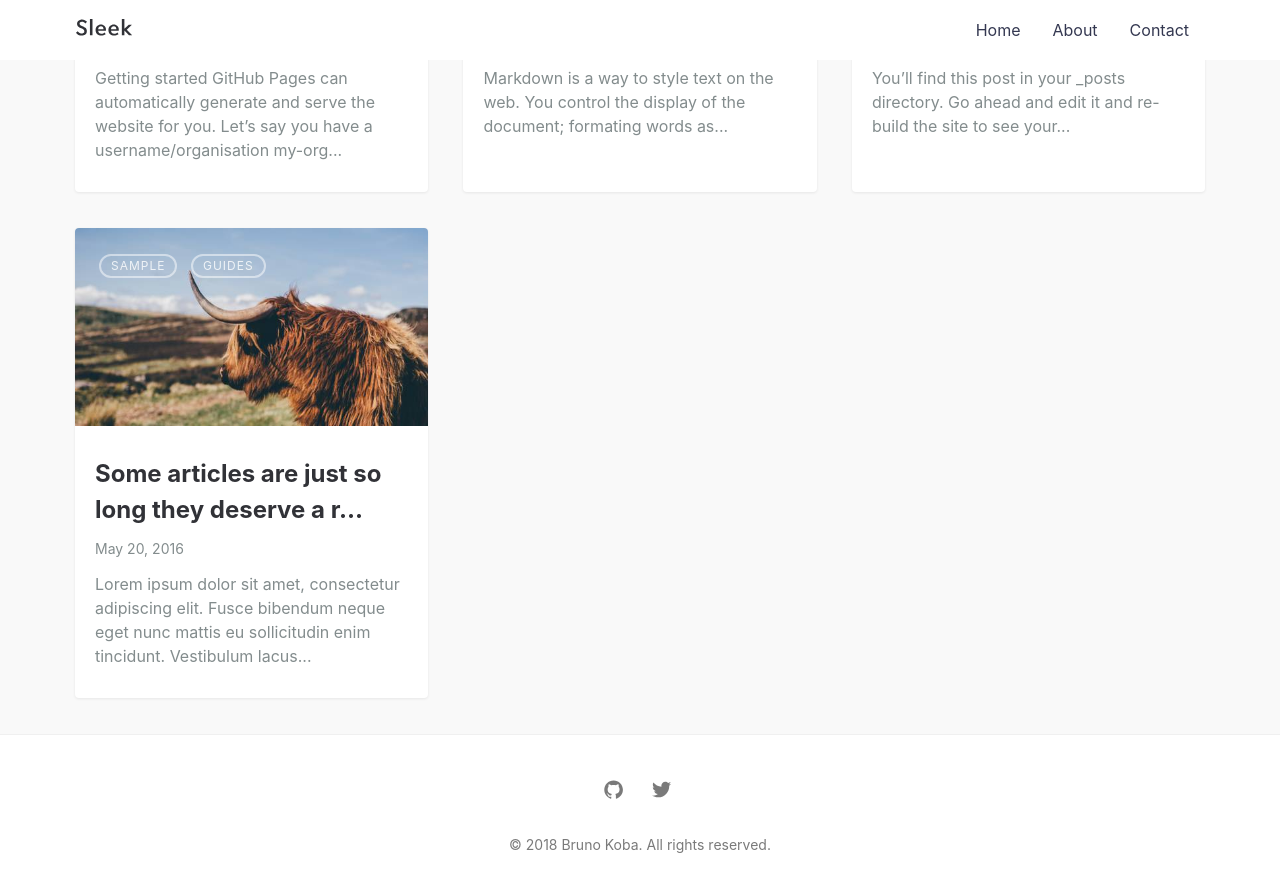
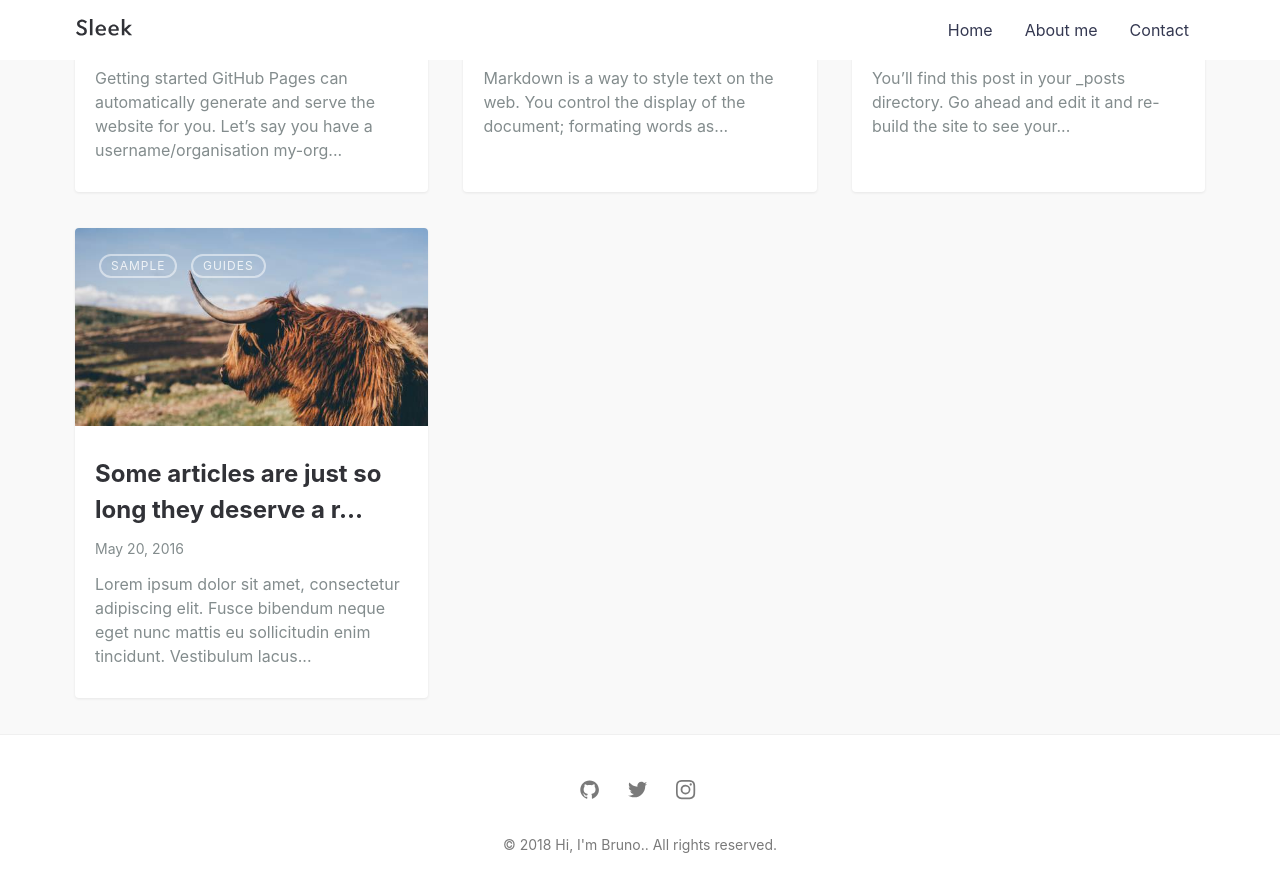
Before and after one commit to brunokoba/brunoaks.github.io, a Jekyll site: the page built from index.md, in a window 1280 px wide and 900 px high, scrolled down 899 px. Shown: the top 892 px of the window. Built offline with Jekyll 4.4.1, drawn with Linux system fonts in a browser that asks for light colours; some of the changed lines change nothing that is shown; some of the changed text lies outside the part shown.

Commit message:
Update _config.yml

```diff
--- a/_config.yml
+++ b/_config.yml
@@ -1,10 +1,8 @@
 # SITE CONFIGURATION
-title: Bruno Koba # your site title
+title: Hi, I'm Bruno. # your site title
 author: Bruno Koba # You :P
 description: > # Meta description of Homepage
-  Write an awesome description for your new site here. You can edit this
-  line in _config.yml. It will appear in your document head meta (for
-  Google search results) and in your feed.xml site description.
+  Blog and portfolio website containing articles, photos and code.
 baseurl: "" # the subpath of your site, e.g. /blog
 url: "https://brunoaks.github.io" # the base hostname & protocol for your site, e.g. http://example.com
 
@@ -14,7 +12,7 @@ social:
   links:
     - https://twitter.com/brunoaks
     #- https://www.facebook.com/ben.balter
-    - https://www.linkedin.com/in/bruno-koba
+    - https://www.linkedin.com/in/bruno-koba/
     #- https://plus.google.com/+BenBalter
     - https://github.com/brunoaks
     #- https://keybase.io/benbalter
@@ -22,7 +20,7 @@ social:
 # THEME SETTINGS
 navigation: # Navigation links
   - {name: 'Home', link: '/'}
-  - {name: 'About', link: '/about'}
+  - {name: 'About me', link: '/about'}
   - {name: 'Contact', link: '/contact'}
 
 tagline: >
@@ -30,11 +28,11 @@ tagline: >
 
 hero_img: posts/sleek_lg.jpg # Main background image: use the path from /assets/img/ => This will output /assets/img/posts/sleek_lg.jpg
 
-email: your-email@domain.com # email for form submission
+email: brunoaks@gmail.com # email for form submission
 
 twitter_username: brunoaks # replace with your_twitter_username or comment to remove link from footer
 github_username:  brunoaks # replace with your_github_username or comment to remove link from footer
-#instagram_username: shanlongjj # replace with your_instagram_username or comment to remove link from footer
+instagram_username: kobabr # replace with your_instagram_username or comment to remove link from footer
 
 disqus:
   shortname: brunoaks # to enable comments replace with your_disqus_shortname
```
